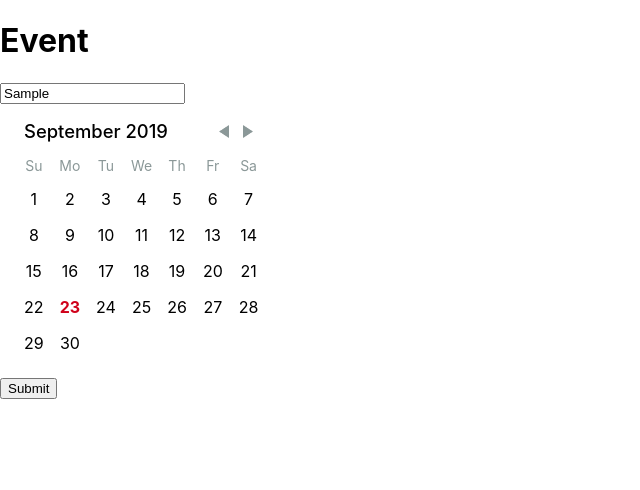
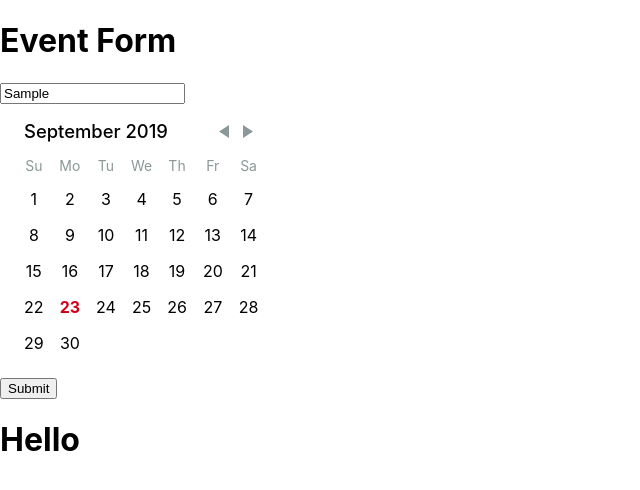
Before and after one commit to IamCarlMichael/jumpstart-react-project, a React (Create React App) app: page / in a window 1280 px wide. Both pictures are taken after typing "Sample" into the empty fields and a click on the button "Submit". Shown: the top 490 px of the page, without its empty margins (0-640 px from the left). Built offline with nearby package versions, Linux system fonts and the light colour scheme.

Commit message:
First iteration of rendering with onClick submit button

```diff
--- a/src/App.js
+++ b/src/App.js
@@ -3,19 +3,20 @@ import "react-day-picker/lib/style.css";
 import "./App.css";
 import Calendar from "./CalendarSelector";
 
+let event = "Hello";
+
 class EventName extends React.Component {
   constructor(props) {
     super(props);
     this.state = {
-      value: "",
-      list: []
+      value: ""
     };
   }
 
   render() {
     return (
       <div className="{event-input}">
-        <h1>Event</h1>
+        <h1>Event Form</h1>
         <input type={"Text"} aria-label="event-input-1"></input>
       </div>
     );
@@ -27,14 +28,38 @@ class SubmitButton extends React.Component {
     super(props);
     this.state = {
       value: "",
-      list: []
+      displayQuestions: false
+    };
+  }
+
+  displayValue = () => {
+    this.setState({
+      displayQuestions: !this.state.displayQuestions
+    });
+  };
+
+  render() {
+    return (
+      <div className="{submit-button}">
+        <button onClick={this.displayValue}>Submit</button>
+        {this.state.displayQuestions ? <EventVotePage /> : null}
+      </div>
+    );
+  }
+}
+
+class EventVotePage extends React.Component {
+  constructor(props) {
+    super(props);
+    this.state = {
+      value: event
     };
   }
 
   render() {
     return (
-      <div className="{submit-button}">
-        <button>Submit</button>
+      <div>
+        <h1>Hello</h1>
       </div>
     );
   }
```
